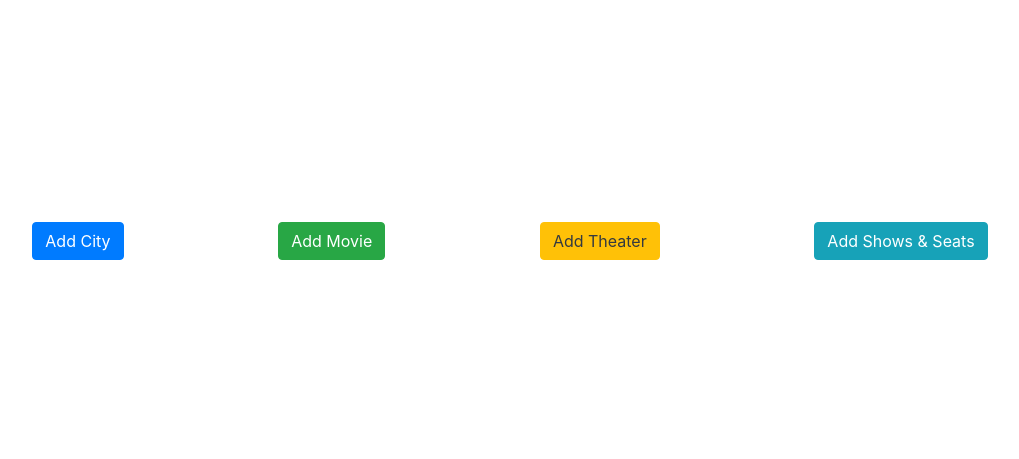
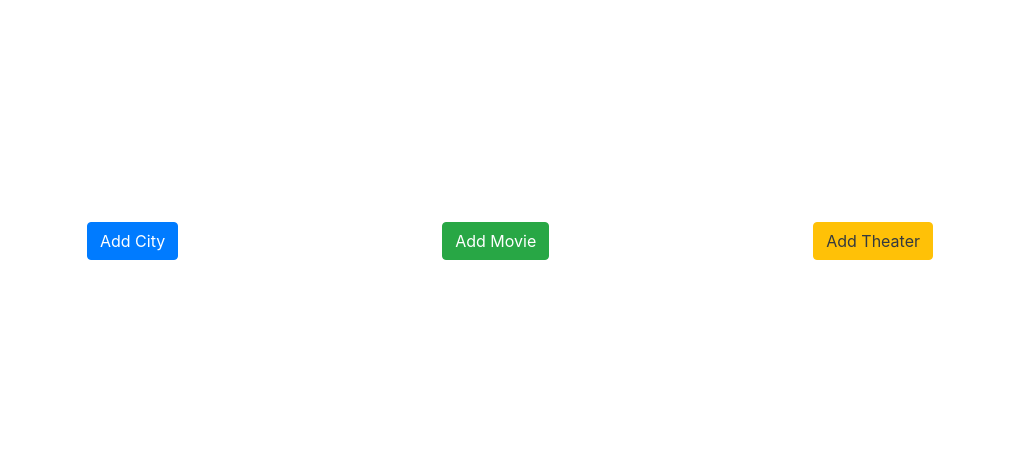
Before and after one commit to ganesh-deshmukh/Project-Movie-Ticket-Booking, a Django app: page /theater_admin/home in a window 1280 px wide. Shown: the part 56-515 px from the top of the page, without its empty margins (130-1149 px from the left). Run offline with Django 3.2, Linux system fonts and the light colour scheme; some libraries are stand-ins or nearby versions.

Commit message:
structural changes- added webpages under directory, separate for Admin and Customers as well.

```diff
--- a/bookMyTicket/bookings/templates/bookings/Admin_Home.html
+++ b/bookMyTicket/bookings/templates/bookings/webpages/Admin/Admin_Home.html
@@ -9,7 +9,6 @@
             <a href="/theater_admin/add/city" class="btn btn-primary">Add City</a>
             <a href="/theater_admin/add/movie" class="btn btn-success">Add Movie</a>
             <a href="/theater_admin/add/theater" class="btn btn-warning  text-dark">Add Theater</a>
-            <a href="/theater_admin/add/shows" class="btn btn-info">Add Shows &amp; Seats</a>
         </div>
 
     </div>
--- a/bookMyTicket/bookings/views.py
+++ b/bookMyTicket/bookings/views.py
@@ -6,28 +6,28 @@ from .models import *
 # Admin Views
 
 def Admin_Home(request):
-    return render(request, 'bookings/Admin_Home.html')
+    return render(request, 'bookings/webpages/Admin/Admin_Home.html')
 
 
 def Admin_Add_City(request):
     cities = City.objects.all()
-    return render(request, 'bookings/Admin_Add_City.html', {'cities': cities})
+    return render(request, 'bookings/webpages/Admin/Admin_Add_City.html', {'cities': cities})
 
 
 def Admin_Add_Movie(request):
     movies = Movie.objects.all()
-    return render(request, 'bookings/Admin_Add_Movie.html', {'movies': movies})
+    return render(request, 'bookings/webpages/Admin/Admin_Add_Movie.html', {'movies': movies})
 
 
 def Admin_Add_Theater(request):
     theaters = Theater.objects.all()
-    return render(request, 'bookings/Admin_Add_Theater.html', {'theaters': theaters})
+    return render(request, 'bookings/webpages/Admin/Admin_Add_Theater.html', {'theaters': theaters})
 
 
 def Admin_Add_Shows(request, theater_id):
     shows_in_given_theater = Shows.objects.filter(theater=theater_id)
     theater_rec = Theater.objects.get(id=theater_id)
-    return render(request, 'bookings/Admin_Add_Shows.html', {'shows': shows_in_given_theater, 'theater_name': theater_rec.name})
+    return render(request, 'bookings/webpages/Admin/Admin_Add_Shows.html', {'shows': shows_in_given_theater, 'theater_name': theater_rec.name})
 
 
 def Admin_Add_Seats(request, show_id):
@@ -40,43 +40,43 @@ def Admin_Add_Seats(request, show_id):
         'show_name': show_rec.name,
         'theater_name': show_rec.theater.name,
     }
-    return render(request, 'bookings/Admin_Add_Seats.html', {'seat_vals': seat_vals})
+    return render(request, 'bookings/webpages/Admin/Admin_Add_Seats.html', {'seat_vals': seat_vals})
 
 
 def Admin_Seat_Details(request, seat_id):
     seat= Seats.objects.get(id=seat_id)
 
-    return render(request, 'bookings/Admin_Seat_Details.html', {'seat': seat})
+    return render(request, 'bookings/webpages/Admin/Admin_Seat_Details.html', {'seat': seat})
 
 
 # Customer Views
 
 def Cust_Home_Book_Now(request):
-    return render(request, 'bookings/Cust_Home_Book_Now.html')
+    return render(request, 'bookings/webpages/Customer/Cust_Home_Book_Now.html')
 
 
 def Cust_Select_City(request):
-    return render(request, 'bookings/Cust_Select_City.html')
+    return render(request, 'bookings/webpages/Customer/Cust_Select_City.html')
 
 
 def Cust_Select_Movie(request):
-    return render(request, 'bookings/Cust_Select_Movie.html')
+    return render(request, 'bookings/webpages/Customer/Cust_Select_Movie.html')
 
 
 def Cust_Select_Theater(request):
-    return render(request, 'bookings/Cust_Select_Theater.html')
+    return render(request, 'bookings/webpages/Customer/Cust_Select_Theater.html')
 
 
 def Cust_Select_Show(request):
-    return render(request, 'bookings/Cust_Select_Show.html')
+    return render(request, 'bookings/webpages/Customer/Cust_Select_Show.html')
 
 
 def Cust_Select_Seat(request):
-    return render(request, 'bookings/Cust_Select_Seat.html')
+    return render(request, 'bookings/webpages/Customer/Cust_Select_Seat.html')
 
 
 def Cust_Booking_Payment(request):
-    return render(request, 'bookings/Cust_Booking_Payment.html')
+    return render(request, 'bookings/webpages/Customer/Cust_Booking_Payment.html')
 
 
 
```
Also changed, not shown: bookMyTicket/bookings/templates/bookings/webpages/Admin/Admin_Add_City.html (renamed from bookMyTicket/bookings/templates/bookings/Admin_Add_City.html), bookMyTicket/bookings/templates/bookings/webpages/Admin/Admin_Add_Movie.html (renamed from bookMyTicket/bookings/templates/bookings/Admin_Add_Movie.html), bookMyTicket/bookings/templates/bookings/webpages/Admin/Admin_Add_Seats.html (renamed from bookMyTicket/bookings/templates/bookings/Admin_Add_Seats.html), bookMyTicket/bookings/templates/bookings/webpages/Admin/Admin_Add_Shows.html (renamed from bookMyTicket/bookings/templates/bookings/Admin_Add_Shows.html), bookMyTicket/bookings/templates/bookings/webpages/Admin/Admin_Add_Theater.html (renamed from bookMyTicket/bookings/templates/bookings/Admin_Add_Theater.html), bookMyTicket/bookings/templates/bookings/webpages/Admin/Admin_Seat_Details.html (renamed from bookMyTicket/bookings/templates/bookings/Admin_Seat_Details.html), bookMyTicket/bookings/templates/bookings/webpages/Customer/Cust_Booking_Payment.html (renamed from bookMyTicket/bookings/templates/bookings/Cust_Booking_Payment.html), bookMyTicket/bookings/templates/bookings/webpages/Customer/Cust_Home_Book_Now.html (renamed from bookMyTicket/bookings/templates/bookings/Cust_Home_Book_Now.html), bookMyTicket/bookings/templates/bookings/webpages/Customer/Cust_Select_City.html (renamed from bookMyTicket/bookings/templates/bookings/Cust_Select_City.html), bookMyTicket/bookings/templates/bookings/webpages/Customer/Cust_Select_Movie.html (renamed from bookMyTicket/bookings/templates/bookings/Cust_Select_Movie.html), bookMyTicket/bookings/templates/bookings/webpages/Customer/Cust_Select_Seat.html (renamed from bookMyTicket/bookings/templates/bookings/Cust_Select_Seat.html), bookMyTicket/bookings/templates/bookings/webpages/Customer/Cust_Select_Show.html (renamed from bookMyTicket/bookings/templates/bookings/Cust_Select_Show.html), bookMyTicket/bookings/templates/bookings/webpages/Customer/Cust_Select_Theater.html (renamed from bookMyTicket/bookings/templates/bookings/Cust_Select_Theater.html).
